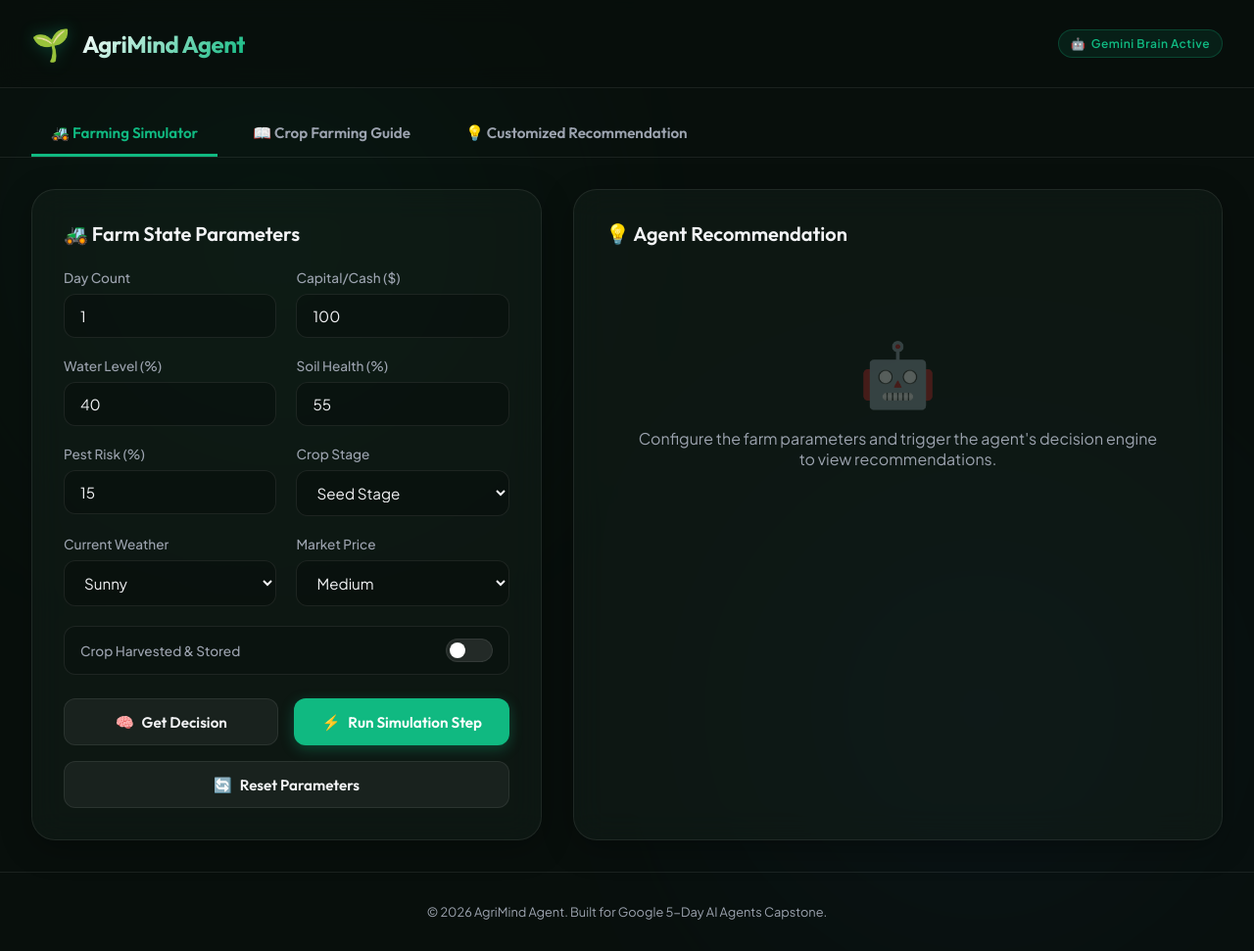
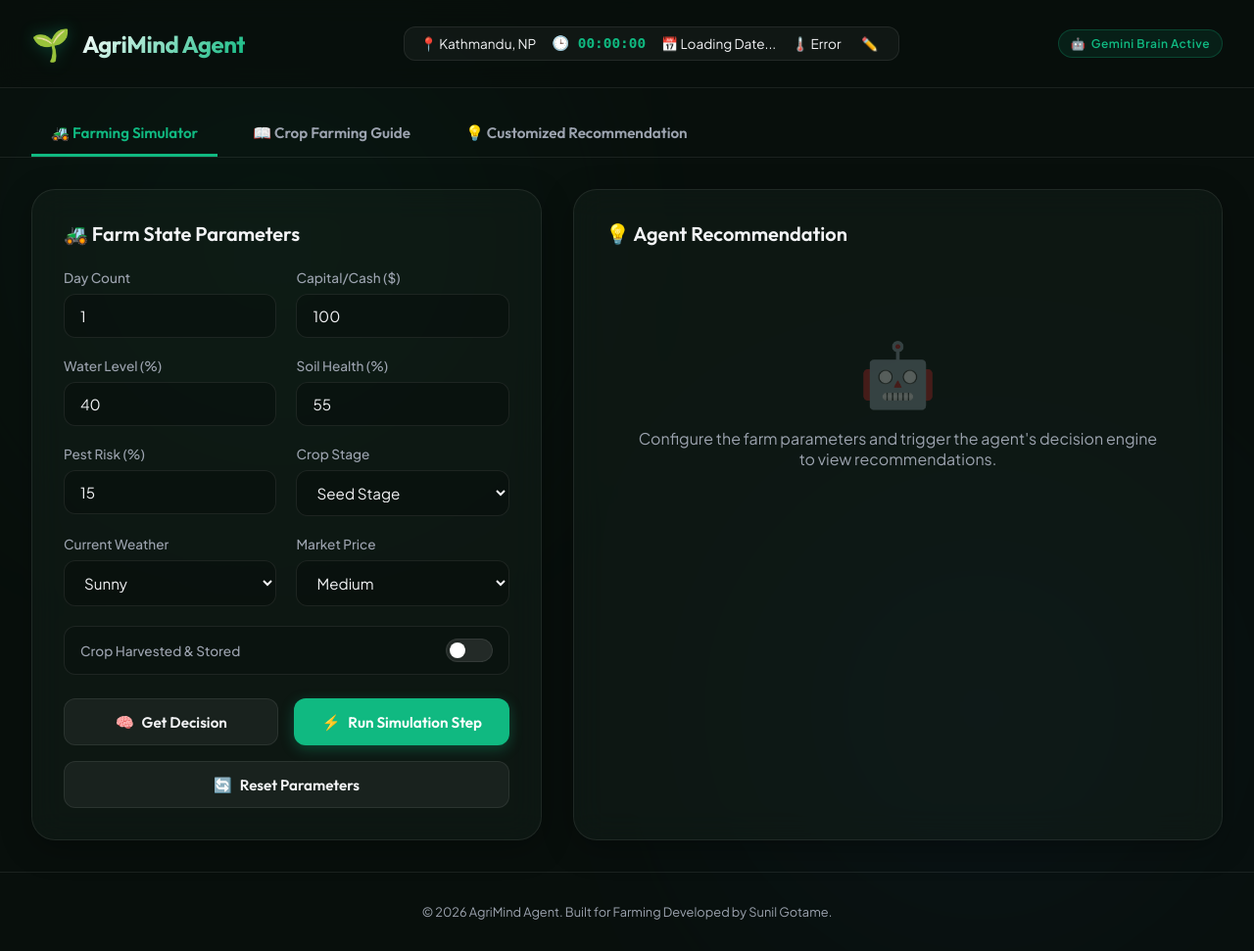
Before and after one commit to sghacker1111/farming_agent, a FastAPI app: page / in a window 1280 px wide. Shown: the whole page at 98% size. Run offline with FastAPI, Linux system fonts and the light colour scheme.

Commit message:
feat: add header weather & live clock widget and update footer attribution

```diff
--- a/static/style.css
+++ b/static/style.css
@@ -697,3 +697,50 @@ footer {
 .text-primary {
     color: var(--primary);
 }
+
+/* Header Weather & Time Widget */
+.header-widget-container {
+    display: flex;
+    align-items: center;
+    gap: 1rem;
+    background: rgba(255, 255, 255, 0.04);
+    border: 1px solid var(--border-color);
+    padding: 0.4rem 1rem;
+    border-radius: 12px;
+    font-size: 0.85rem;
+    font-family: var(--font-body);
+}
+
+@media (max-width: 768px) {
+    .header-widget-container {
+        display: none; /* Hide on small screens to save space */
+    }
+}
+
+.widget-item {
+    display: flex;
+    align-items: center;
+    gap: 0.25rem;
+    color: var(--text-main);
+}
+
+#widget-time {
+    font-family: monospace;
+    font-size: 0.9rem;
+    font-weight: 600;
+    color: var(--primary);
+}
+
+.widget-btn {
+    background: transparent;
+    border: none;
+    cursor: pointer;
+    font-size: 0.85rem;
+    padding: 0.1rem 0.3rem;
+    border-radius: 4px;
+    transition: background 0.2s;
+}
+
+.widget-btn:hover {
+    background: rgba(255, 255, 255, 0.1);
+}
--- a/templates/index.html
+++ b/templates/index.html
@@ -14,6 +14,16 @@
             <span class="logo-icon">🌱</span>
             <h1>AgriMind Agent</h1>
         </div>
+
+        <!-- Weather & Time Widget -->
+        <div class="header-widget-container" id="weather-time-widget">
+            <span class="widget-item" id="widget-location">📍 Kathmandu, NP</span>
+            <span class="widget-item" id="widget-time">🕒 00:00:00</span>
+            <span class="widget-item" id="widget-date">📅 Loading Date...</span>
+            <span class="widget-item" id="widget-temp">🌡️ --°C</span>
+            <button type="button" id="btn-change-location" class="widget-btn" title="Change Location">✏️</button>
+        </div>
+
         <div>
             {% if api_key_configured %}
             <span id="api-status-badge" class="api-badge">
@@ -464,7 +474,7 @@
     </div>
 
     <footer>
-        <p>&copy; 2026 AgriMind Agent. Built for Google 5-Day AI Agents Capstone.</p>
+        <p>&copy; 2026 AgriMind Agent. Built for Farming Developed by Sunil Gotame.</p>
     </footer>
 
     <script>
@@ -484,6 +494,96 @@
                     document.getElementById(`tab-${tabId}`).classList.add('active');
                 });
             });
+
+            // Live Weather & Time Widget Logic
+            let clockInterval;
+            function startClock(timezone) {
+                if (clockInterval) clearInterval(clockInterval);
+
+                const timeEl = document.getElementById('widget-time');
+                const dateEl = document.getElementById('widget-date');
+
+                function update() {
+                    const now = new Date();
+                    try {
+                        // Update time in HH:MM:SS format
+                        timeEl.innerText = '🕒 ' + now.toLocaleTimeString('en-US', {
+                            timeZone: timezone,
+                            hour12: false,
+                            hour: '2-digit',
+                            minute: '2-digit',
+                            second: '2-digit'
+                        });
+
+                        // Update date
+                        dateEl.innerText = '📅 ' + now.toLocaleDateString('en-US', {
+                            timeZone: timezone,
+                            weekday: 'short',
+                            month: 'short',
+                            day: 'numeric',
+                            year: 'numeric'
+                        });
+                    } catch (e) {
+                        console.error("Timezone error:", e);
+                        timeEl.innerText = '🕒 ' + now.toLocaleTimeString();
+                        dateEl.innerText = '📅 ' + now.toLocaleDateString();
+                    }
+                }
+                update();
+                clockInterval = setInterval(update, 1000);
+            }
+
+            async function updateWeatherAndTime(cityQuery) {
+                const locationEl = document.getElementById('widget-location');
+                const tempEl = document.getElementById('widget-temp');
+
+                try {
+                    // Fetch Geocoding
+                    const geoRes = await fetch(`https://geocoding-api.open-meteo.com/v1/search?name=${encodeURIComponent(cityQuery)}&count=1&language=en&format=json`);
+                    if (!geoRes.ok) throw new Error("Geocoding failed");
+
+                    const geoData = await geoRes.json();
+                    if (!geoData.results || geoData.results.length === 0) {
+                        alert(`Location '${cityQuery}' not found.`);
+                        return;
+                    }
+
+                    const loc = geoData.results[0];
+                    const lat = loc.latitude;
+                    const lon = loc.longitude;
+                    const timezone = loc.timezone || "Asia/Kathmandu";
+                    const name = loc.name;
+                    const country = loc.country_code || "NP";
+
+                    locationEl.innerText = `📍 ${name}, ${country.toUpperCase()}`;
+                    startClock(timezone);
+
+                    // Fetch Weather
+                    const weatherRes = await fetch(`https://api.open-meteo.com/v1/forecast?latitude=${lat}&longitude=${lon}&current=temperature_2m&timezone=${encodeURIComponent(timezone)}`);
+                    if (!weatherRes.ok) throw new Error("Weather failed");
+
+                    const weatherData = await weatherRes.json();
+                    if (weatherData.current && weatherData.current.temperature_2m !== undefined) {
+                        tempEl.innerText = `🌡️ ${weatherData.current.temperature_2m} °C`;
+                    } else {
+                        tempEl.innerText = `🌡️ --°C`;
+                    }
+                } catch (err) {
+                    console.error("Widget load error:", err);
+                    tempEl.innerText = `🌡️ Error`;
+                }
+            }
+
+            // Bind Location button
+            document.getElementById('btn-change-location').addEventListener('click', () => {
+                const newCity = prompt("Enter City Name (e.g., Kathmandu, Pokhara, New York, London):");
+                if (newCity && newCity.trim().length > 0) {
+                    updateWeatherAndTime(newCity.trim());
+                }
+            });
+
+            // Initialize with Kathmandu, Nepal
+            updateWeatherAndTime("Kathmandu");
 
             // Simulator logic
             const btnDecide = document.getElementById('btn-decide');
```
